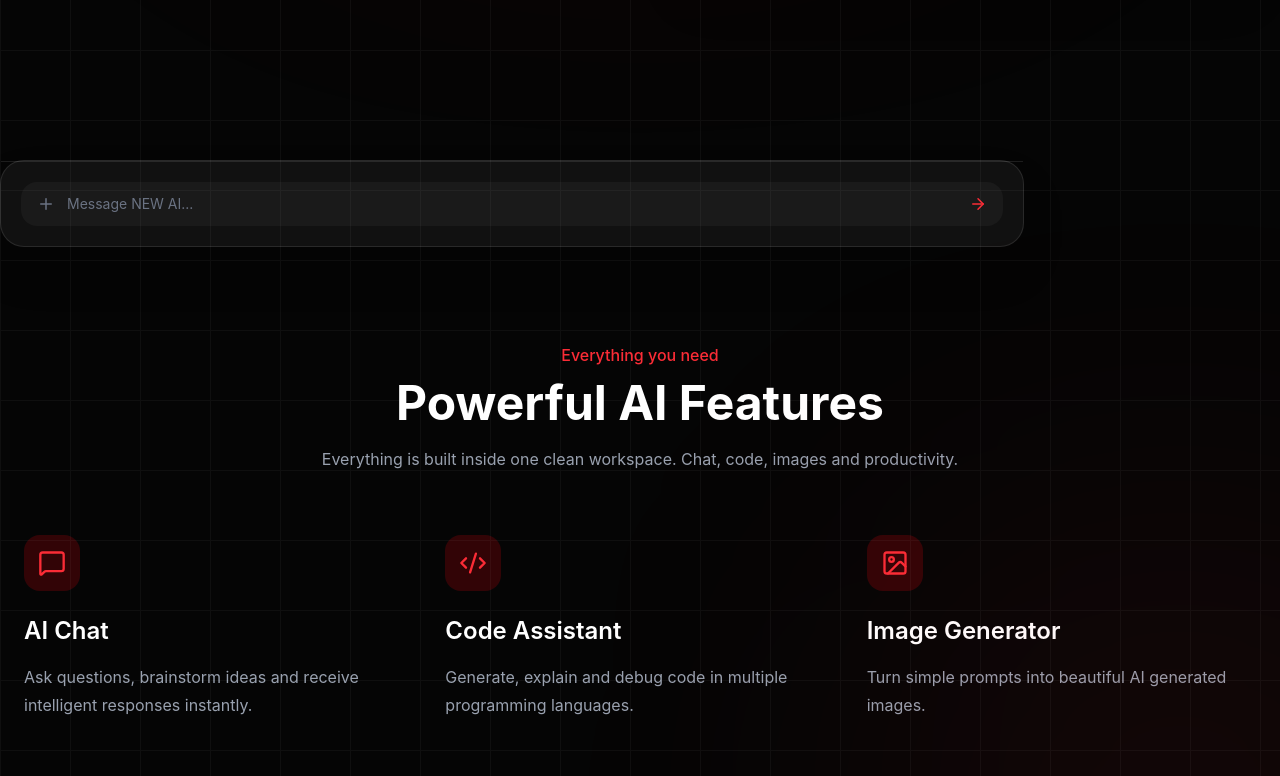
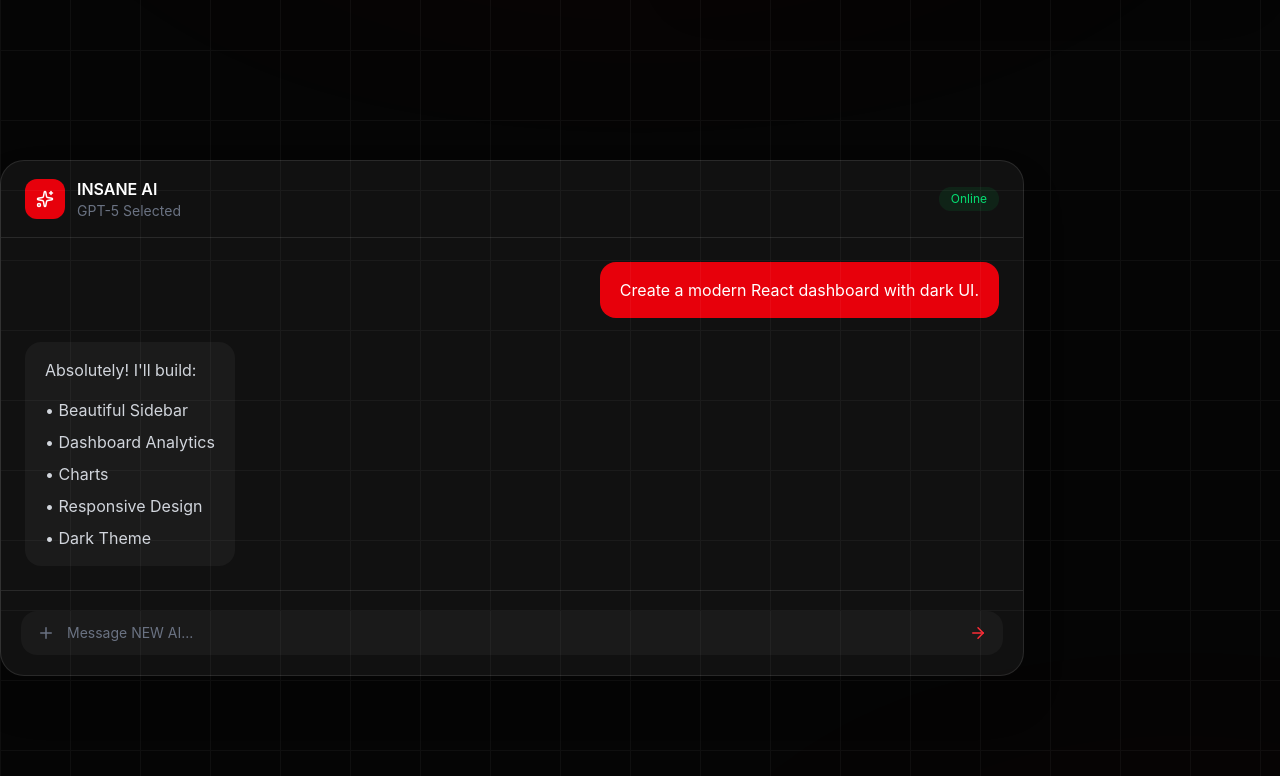
Before and after one commit to Prashant-dhi/Insane-AI-, a React (Vite) app: page / in a window 1280 px wide. Shown: the part 720-1496 px from the top of the page. Built offline with nearby package versions, Linux system fonts and the light colour scheme; no server answers.

Commit message:
Update Hero section UI

```diff
--- a/src/components/landing/Hero.jsx
+++ b/src/components/landing/Hero.jsx
@@ -248,6 +248,76 @@ export default function Hero() {
 
           {/* Header */}
 
+          <div className="flex items-center justify-between border-b border-white/10 px-6 py-4">
+
+            <div className="flex items-center gap-3">
+
+              <div className="flex h-10 w-10 items-center justify-center rounded-xl bg-red-600">
+
+                <Sparkles size={18} />
+
+              </div>
+
+              <div>
+
+                <h3 className="font-semibold">
+                    INSANE AI
+                </h3>
+
+                <p className="text-sm text-gray-500">
+                  GPT-5 Selected
+                </p>
+
+              </div>
+
+            </div>
+
+            <div className="rounded-full bg-green-500/10 px-3 py-1 text-xs text-green-400">
+              Online
+            </div>
+
+          </div>
+
+          {/* Messages */}
+
+          <div className="space-y-6 p-6">
+
+            <div className="flex justify-end">
+
+              <div className="max-w-md rounded-2xl bg-red-600 px-5 py-4 text-white">
+
+                Create a modern React dashboard with dark UI.
+
+              </div>
+
+            </div>
+
+            <div className="flex">
+
+              <div className="max-w-xl rounded-2xl bg-[#1b1b1b] px-5 py-4 text-gray-300">
+
+                Absolutely! I'll build:
+
+                <ul className="mt-4 space-y-2">
+
+                  <li>• Beautiful Sidebar</li>
+
+                  <li>• Dashboard Analytics</li>
+
+                  <li>• Charts</li>
+
+                  <li>• Responsive Design</li>
+
+                  <li>• Dark Theme</li>
+
+                </ul>
+
+              </div>
+
+            </div>
+
+          </div>
+
           {/* Input */}
 
           <div className="border-t border-white/10 p-5">
```
